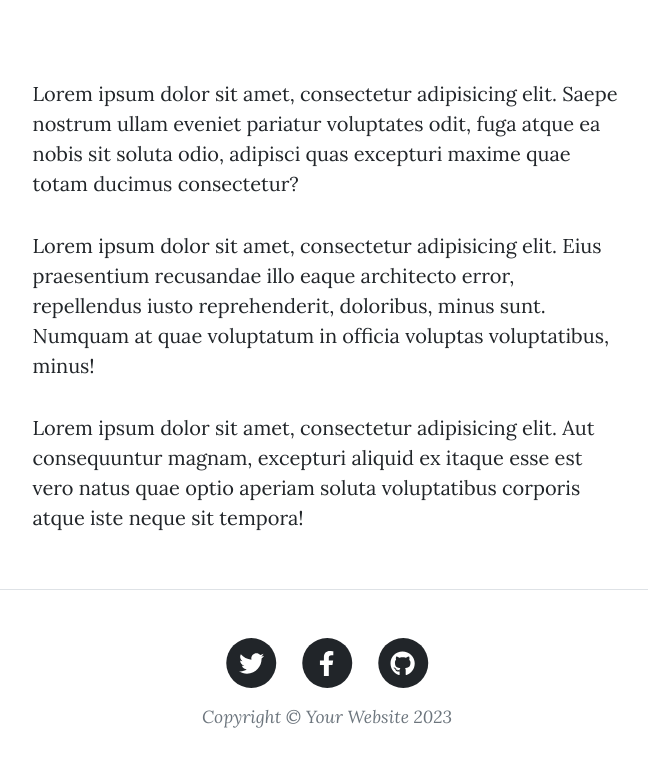
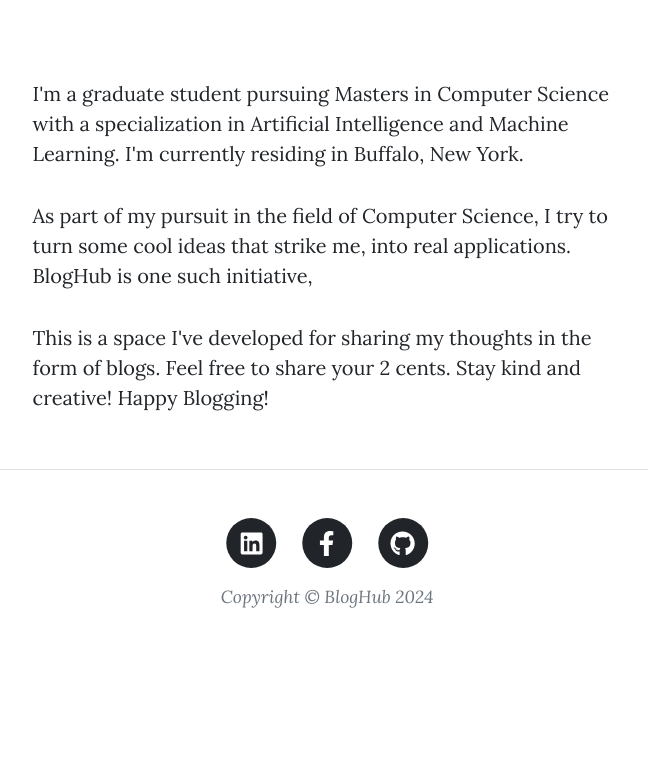
Before and after one commit to PrithviChandra/BlogHub, a Flask app: page /about in a window 1280 px wide. Shown: the part 533-1312 px from the top of the page, without its empty margins (313-961 px from the left). After the commit the page ends 1141 px from the top, so only its background shows below. Run offline with Flask 3, Linux system fonts and the light colour scheme; some libraries are stand-ins or nearby versions.

Commit message:
Pushing latest changes for contact form

```diff
--- a/forms.py
+++ b/forms.py
@@ -4,7 +4,6 @@ from wtforms.validators import DataRequired, URL
 from flask_ckeditor import CKEditorField
 
 
-# WTForm for creating a blog post
 class CreatePostForm(FlaskForm):
     title = StringField("Blog Post Title", validators=[DataRequired()])
     subtitle = StringField("Subtitle", validators=[DataRequired()])
@@ -13,7 +12,6 @@ class CreatePostForm(FlaskForm):
     submit = SubmitField("Submit Post")
 
 
-# TODO: Create a RegisterForm to register new users
 class RegisterForm(FlaskForm):
     email = StringField("Email", validators=[DataRequired()])
     password = StringField("Password", validators=[DataRequired()])
@@ -21,14 +19,12 @@ class RegisterForm(FlaskForm):
     submit = SubmitField("Sign Me Up!")
 
 
-# TODO: Create a LoginForm to login existing users
 class LoginForm(FlaskForm):
     email = StringField("Email", validators=[DataRequired()])
     password = StringField("Password", validators=[DataRequired()])
     submit = SubmitField("Login")
 
 
-# TODO: Create a CommentForm so users can leave comments below posts
 class CommentForm(FlaskForm):
     comment_text = CKEditorField("Comment", validators=[DataRequired()])
     submit = SubmitField("Submit Comment")
--- a/main.py
+++ b/main.py
@@ -11,6 +11,7 @@ from functools import wraps
 from werkzeug.security import generate_password_hash, check_password_hash
 # Import your forms from the forms.py
 from forms import CreatePostForm, RegisterForm, LoginForm, CommentForm
+import smtplib
 
 app = Flask(__name__)
 app.config['SECRET_KEY'] = '8BYkEfBA6O6donzWlSihBXox7C0sKR6b'
@@ -18,10 +19,6 @@ ckeditor = CKEditor(app)
 Bootstrap5(app)
 
 
-# TODO: Configure Flask-Login
-
-
-# CREATE DATABASE
 class Base(DeclarativeBase):
     pass
 
@@ -47,7 +44,7 @@ gravatar = Gravatar(app,
                     use_ssl=False,
                     base_url=None)
 
-# CONFIGURE TABLES
+
 class BlogPost(db.Model):
     __tablename__ = "blog_posts"
     id: Mapped[int] = mapped_column(Integer, primary_key=True)
@@ -61,7 +58,6 @@ class BlogPost(db.Model):
     comments = relationship("Comment",back_populates="parent_post")
 
 
-# TODO: Create a User table for all your registered users.
 class User(UserMixin, db.Model):
     __tablename__ = "users"
     id: Mapped[int] = mapped_column(Integer, primary_key=True)
@@ -89,16 +85,13 @@ with app.app_context():
 def admin_only(f):
     @wraps(f)
     def decorated_function(*args, **kwargs):
-        #If id is not 1 then return abort with 403 error
         if current_user.id != 1:
             return abort(403)
-        #Otherwise continue with the route function
         return f(*args, **kwargs)
 
     return decorated_function
 
 
-# TODO: Use Werkzeug to hash the user's password when creating a new user.
 @app.route('/register', methods=["GET", "POST"])
 def register():
     form = RegisterForm()
@@ -118,13 +111,11 @@ def register():
             db.session.add(new_user)
             db.session.commit()
 
-            #authenticating user upon registering
             login_user(new_user)
             return redirect(url_for("get_all_posts"))
     return render_template("register.html", form=form, current_user=current_user)
 
 
-# TODO: Retrieve a user from the database based on their email.
 @app.route('/login', methods=["GET", "POST"])
 def login():
     form = LoginForm()
@@ -161,7 +152,6 @@ def get_all_posts():
     return render_template("index.html", all_posts=posts, current_user=current_user)
 
 
-# TODO: Allow logged-in users to comment on posts
 @app.route("/post/<int:post_id>",methods=["GET","POST"])
 def show_post(post_id):
     requested_post = db.get_or_404(BlogPost, post_id)
@@ -184,7 +174,6 @@ def show_post(post_id):
     return render_template("post.html", post=requested_post, current_user=current_user, form=comment_form)
 
 
-# TODO: Use a decorator so only an admin user can create a new post
 @app.route("/new-post", methods=["GET", "POST"])
 @admin_only
 def add_new_post():
@@ -204,7 +193,6 @@ def add_new_post():
     return render_template("make-post.html", form=form, current_user=current_user)
 
 
-# TODO: Use a decorator so only an admin user can edit a post
 @app.route("/edit-post/<int:post_id>", methods=["GET", "POST"])
 @admin_only
 def edit_post(post_id):
@@ -227,7 +215,6 @@ def edit_post(post_id):
     return render_template("make-post.html", form=edit_form, is_edit=True, current_user=current_user)
 
 
-# TODO: Use a decorator so only an admin user can delete a post
 @app.route("/delete/<int:post_id>")
 @admin_only
 def delete_post(post_id):
@@ -242,8 +229,37 @@ def about():
     return render_template("about.html", current_user=current_user)
 
 
-@app.route("/contact")
+@app.route("/contact",methods=['GET','POST'])
 def contact():
+    if request.method=='POST':
+        name = request.form.get('name')
+        email = request.form.get('email')
+        phone = request.form.get('phone')
+        message = request.form.get('message')
+
+        subject = f"Hi from {name}"
+        email_message = f"""
+        You have received new message from {name}.
+        Email: {email}
+        Phone: {phone}
+        Message:
+        {message}"""
+
+        try:
+            smtp_server = "smtp.gmail.com"
+            smtp_port = 587
+            sender_email = "prithvi.bchandran@gmail.com"
+            sender_password = "bzfcaoisxmpgipnm"
+            with smtplib.SMTP(smtp_server, smtp_port) as server:
+                server.starttls()
+                server.login(sender_email,sender_password)
+                server.sendmail(from_addr=sender_email,to_addrs="chandraprithvi.official@gmail.com",msg=f"Subject: {subject}\n\n{email_message}")
+            flash("Your message has been sent successfully!", "success")
+            return redirect(url_for('contact'))
+        except Exception as e:
+            flash(f"Failed to send your message. Error: {str(e)}", "danger")
+            return redirect(url_for('contact'))
+
     return render_template("contact.html", current_user=current_user)
 
 
--- a/requirements.txt
+++ b/requirements.txt
@@ -1,5 +1,5 @@
-Bootstrap_Flask==2.2.0
-Flask_CKEditor==0.4.6
+Bootstrap_Flask==2.3.3
+Flask_CKEditor==0.5.1
 Flask_Login==0.6.3
 Flask-Gravatar==0.5.0
 Flask_WTF==1.2.1
@@ -8,3 +8,5 @@ Werkzeug==3.0.0
 Flask==2.3.2
 flask_sqlalchemy==3.1.1
 SQLAlchemy==2.0.25
+gunicorn==21.2.0
+psycopg2-binary==2.9.9
--- a/templates/about.html
+++ b/templates/about.html
@@ -1,43 +1,35 @@
 {% include "header.html" %}
 
-<!-- Page Header-->
 <header
   class="masthead"
-  style="background-image: url('../static/assets/img/about-bg.jpg')"
+  style="background-image: url('../static/assets/img/main_bg.jpg')"
 >
   <div class="container position-relative px-4 px-lg-5">
     <div class="row gx-4 gx-lg-5 justify-content-center">
       <div class="col-md-10 col-lg-8 col-xl-7">
         <div class="page-heading">
           <h1>About Me</h1>
-          <span class="subheading">This is what I do.</span>
+          <span class="subheading">Scroll down to know who I'm and what I do.</span>
         </div>
       </div>
     </div>
   </div>
 </header>
-<!-- Main Content-->
+
 <main class="mb-4">
   <div class="container px-4 px-lg-5">
     <div class="row gx-4 gx-lg-5 justify-content-center">
       <div class="col-md-10 col-lg-8 col-xl-7">
         <p>
-          Lorem ipsum dolor sit amet, consectetur adipisicing elit. Saepe
-          nostrum ullam eveniet pariatur voluptates odit, fuga atque ea nobis
-          sit soluta odio, adipisci quas excepturi maxime quae totam ducimus
-          consectetur?
+          I'm a graduate student pursuing Masters in Computer Science with a specialization in Artificial Intelligence and Machine Learning.
+          I'm currently residing in Buffalo, New York.
         </p>
         <p>
-          Lorem ipsum dolor sit amet, consectetur adipisicing elit. Eius
-          praesentium recusandae illo eaque architecto error, repellendus iusto
-          reprehenderit, doloribus, minus sunt. Numquam at quae voluptatum in
-          officia voluptas voluptatibus, minus!
+          As part of my pursuit in the field of Computer Science, I try to turn some cool ideas that strike me, into real applications. BlogHub is one such initiative,
         </p>
         <p>
-          Lorem ipsum dolor sit amet, consectetur adipisicing elit. Aut
-          consequuntur magnam, excepturi aliquid ex itaque esse est vero natus
-          quae optio aperiam soluta voluptatibus corporis atque iste neque sit
-          tempora!
+          This is a space I've developed for sharing my thoughts in the form of blogs. Feel free to share your 2 cents.
+          Stay kind and creative! Happy Blogging!
         </p>
       </div>
     </div>
--- a/templates/footer.html
+++ b/templates/footer.html
@@ -1,19 +1,19 @@
-        <!-- Footer-->
+
         <footer class="border-top">
           <div class="container px-4 px-lg-5">
               <div class="row gx-4 gx-lg-5 justify-content-center">
                   <div class="col-md-10 col-lg-8 col-xl-7">
                       <ul class="list-inline text-center">
                           <li class="list-inline-item">
-                              <a href="#!">
+                              <a href="https://www.linkedin.com/in/prithvichandra6899/">
                                   <span class="fa-stack fa-lg">
                                       <i class="fas fa-circle fa-stack-2x"></i>
-                                      <i class="fab fa-twitter fa-stack-1x fa-inverse"></i>
+                                      <i class="fab fa-linkedin fa-stack-1x fa-inverse"></i>
                                   </span>
                               </a>
                           </li>
                           <li class="list-inline-item">
-                              <a href="#!">
+                              <a href="https://www.facebook.com/prithvichandra6899">
                                   <span class="fa-stack fa-lg">
                                       <i class="fas fa-circle fa-stack-2x"></i>
                                       <i class="fab fa-facebook-f fa-stack-1x fa-inverse"></i>
@@ -21,7 +21,7 @@
                               </a>
                           </li>
                           <li class="list-inline-item">
-                              <a href="#!">
+                              <a href="https://github.com/PrithviChandra/">
                                   <span class="fa-stack fa-lg">
                                       <i class="fas fa-circle fa-stack-2x"></i>
                                       <i class="fab fa-github fa-stack-1x fa-inverse"></i>
@@ -29,14 +29,14 @@
                               </a>
                           </li>
                       </ul>
-                      <div class="small text-center text-muted fst-italic">Copyright &copy; Your Website 2023</div>
+                      <div class="small text-center text-muted fst-italic">Copyright &copy; BlogHub 2024</div>
                   </div>
               </div>
           </div>
       </footer>
-      <!-- Bootstrap core JS-->
+
       <script src="https://cdn.jsdelivr.net/npm/bootstrap@5.2.3/dist/js/bootstrap.bundle.min.js"></script>
-      <!-- Core theme JS-->
+
       <script src="{{ url_for('static', filename='js/scripts.js') }}"></script>
   </body>
 </html>
--- a/templates/header.html
+++ b/templates/header.html
@@ -8,21 +8,21 @@
     />
     <meta name="description" content="" />
     <meta name="author" content="" />
-    <title>Angela's Blog</title>
+    <title>Blog Hub</title>
     {% block styles %}
-    <!-- Load Bootstrap-Flask CSS here -->
+
     {{ bootstrap.load_css() }}
     <link
       rel="icon"
       type="image/x-icon"
       href="{{ url_for('static', filename='assets/favicon.ico') }}"
     />
-    <!-- Font Awesome icons (free version)-->
+
     <script
       src="https://use.fontawesome.com/releases/v6.3.0/js/all.js"
       crossorigin="anonymous"
     ></script>
-    <!-- Google fonts-->
+
     <link
       href="https://fonts.googleapis.com/css?family=Lora:400,700,400italic,700italic"
       rel="stylesheet"
@@ -33,7 +33,7 @@
       rel="stylesheet"
       type="text/css"
     />
-    <!-- Core theme CSS (includes Bootstrap)-->
+
     <link
       href="{{ url_for('static', filename='css/styles.css') }}"
       rel="stylesheet"
@@ -41,10 +41,10 @@
     {% endblock %}
   </head>
   <body>
-    <!-- Navigation-->
+
     <nav class="navbar navbar-expand-lg navbar-light" id="mainNav">
       <div class="container px-4 px-lg-5">
-        <a class="navbar-brand" href="/">Start Bootstrap</a>
+        <a class="navbar-brand" href="/">Prithvi's Blog</a>
         <button
           class="navbar-toggler"
           type="button"
@@ -66,7 +66,7 @@
                 >Home</a
               >
             </li>
-            <!-- TODO: Only show Login/Register if user is logged out. Otherwise show "Log Out" -->
+
             {%if not current_user.is_authenticated: %}
             <li class="nav-item">
               <a
--- a/templates/make-post.html
+++ b/templates/make-post.html
@@ -1,7 +1,7 @@
 {% from "bootstrap5/form.html" import render_form %} {% block content %} {%
 include "header.html" %}
 
-<!-- Page Header -->
+
 <header
   class="masthead"
   style="background-image: url('../static/assets/img/edit-bg.jpg')"
--- a/templates/post.html
+++ b/templates/post.html
@@ -1,7 +1,6 @@
 {% include "header.html" %}
 {% from "bootstrap5/form.html" import render_form %}
 
-<!-- Page Header-->
 <header class="masthead" style="background-image: url('{{post.img_url}}')">
   <div class="container position-relative px-4 px-lg-5">
     <div class="row gx-4 gx-lg-5 justify-content-center">
@@ -20,13 +19,11 @@
   </div>
 </header>
 
-<!-- Post Content -->
 <article>
   <div class="container px-4 px-lg-5">
     <div class="row gx-4 gx-lg-5 justify-content-center">
       <div class="col-md-10 col-lg-8 col-xl-7">
         {{ post.body|safe }}
-        <!--TODO: Only show Edit Post button if user id is 1 (admin user) -->
         {% if current_user.id == 1: %}
         <div class="d-flex justify-content-end mb-4">
           <a
@@ -37,13 +34,10 @@
         </div>
         {% endif %}
 
-        <!-- Comments Area -->
-        <!-- TODO: Add a CKEditor for commenting below -->
         {{ckeditor.load()}}
         {{ckeditor.config(name="comment_text")}}
         {{render_form(form,novalidate=True,button_map={'submit':'primary'})}}
         <div class="comment">
-          <!-- TODO: Show all the comments on a post -->
           {% for comment in post.comments: %}
           <ul class="commentList">
             <li>
```
Also changed, not shown: templates/contact.html (+16 -8 lines), templates/index.html (+7 -11 lines), templates/login.html (+4 -4 lines), templates/register.html (+3 -5 lines), instance/posts.db, static/assets/img/main_bg.jpg (added), static/assets/img/signin_bg.jpg (added), static/assets/img/signup.jpg (added), 3 other files.
